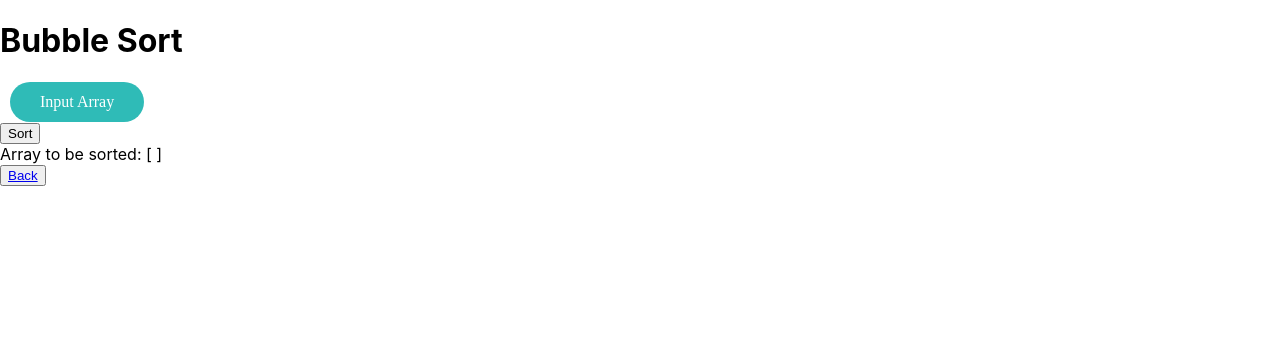
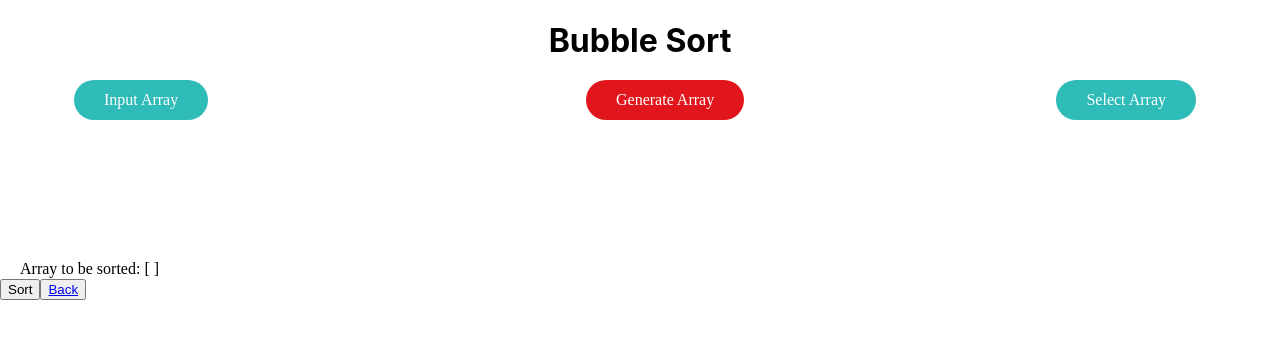
Before and after one commit to Atifp/mvp-algo-sorter, a React (Create React App) app in the folder learning-tool/: page /bubbleSort in a window 1280 px wide. Shown: the top 338 px of the page. Built offline with nearby package versions, Linux system fonts and the light colour scheme.

Commit message:
implement other buttons, ad bubblesort function and css

```diff
--- a/learning-tool/src/App.css
+++ b/learning-tool/src/App.css
@@ -1,38 +1,34 @@
-.App {
+.title {
   text-align: center;
 }
 
-.App-logo {
-  height: 40vmin;
-  pointer-events: none;
+.inputButton {
+  top: 10%;
+  left: 5%;
+  display: inline-flex;
+  position: absolute;
 }
 
-@media (prefers-reduced-motion: no-preference) {
-  .App-logo {
-    animation: App-logo-spin infinite 20s linear;
-  }
+.generate {
+  position: absolute;
+  display: inline-flex;
+  top: 10%;
+  left: 45%;
 }
 
-.App-header {
-  background-color: #282c34;
-  min-height: 100vh;
-  display: flex;
-  flex-direction: column;
-  align-items: center;
-  justify-content: center;
-  font-size: calc(10px + 2vmin);
-  color: white;
+.buttons {
+  width:100%;
 }
 
-.App-link {
-  color: #61dafb;
+.visualAlgo {
+  margin-top: 200px;
+  margin-left: 20px;
+  font-family: "Arial Rounded MT Bold";
 }
 
-@keyframes App-logo-spin {
-  from {
-    transform: rotate(0deg);
-  }
-  to {
-    transform: rotate(360deg);
-  }
+.select {
+  position: absolute;
+  display: inline-flex;
+  top: 10%;
+  right: 5%;
 }
--- a/learning-tool/src/pages/BubbleSort.jsx
+++ b/learning-tool/src/pages/BubbleSort.jsx
@@ -2,24 +2,49 @@ import InputArray from '../components/arrayChoiceButtons/inputArray/inputArray'
 import {useState} from 'react'
 import ArrayVisualizer from "../components/arrayChoiceButtons/ArrayVisualizer";
 import {Link} from "react-router-dom";
+import GenerateArray from '../components/arrayChoiceButtons/generateArray/generateArray'
+import SelectArray from '../components/arrayChoiceButtons/selectArray/selectArray'
+import '../App.css'
 
 const BubbleSort = () => {
     const [array, setArray] = useState([]);
     const [arraySize, setArraySize] = useState(0)
 
-    const bubbleSortAlgorithm = () => {
+    function bubbleSort() {
+        const arrayToSort = [...array]
+        const n = array.length;
 
+        for (let i = 0; i < n - 1; i++) {
+            for (let j = 0; j < n - 1 - i; j++) {
+                // Compare adjacent elements
+                if (arrayToSort[j] > arrayToSort[j + 1]) {
+                    // Swap them
+                    const temp = arrayToSort[j];
+                    arrayToSort[j] = arrayToSort[j + 1];
+                    arrayToSort[j + 1] = temp;
+                }
+            }
+        }
+        setArray(arrayToSort)
     }
     return (
-        <div >
-            <h1>Bubble Sort</h1>
+        <div>
+            <h1 className='title'>Bubble Sort</h1>
             <div className="buttons">
                 <div className="inputButton">
                     <InputArray array={array} setArray={setArray} setArraySize={setArraySize}></InputArray>
                 </div>
+                <div className="generate">
+                    <GenerateArray array={array} setArray={setArray} setNewArraySize={setArraySize}></GenerateArray>
+                </div>
+                <div className="select">
+                    <SelectArray setArray={setArray} setArraySize={setArraySize} ></SelectArray>
+                </div>
             </div>
-            <button onClick={bubbleSortAlgorithm}>Sort</button>
-            <ArrayVisualizer fullArray={array}></ArrayVisualizer>
+            <div className="visualAlgo">
+                <ArrayVisualizer fullArray={array}></ArrayVisualizer>
+            </div>
+            <button onClick={bubbleSort}>Sort</button>
             <button >
                 <Link to="/algorithms">Back</Link>
             </button>
```
